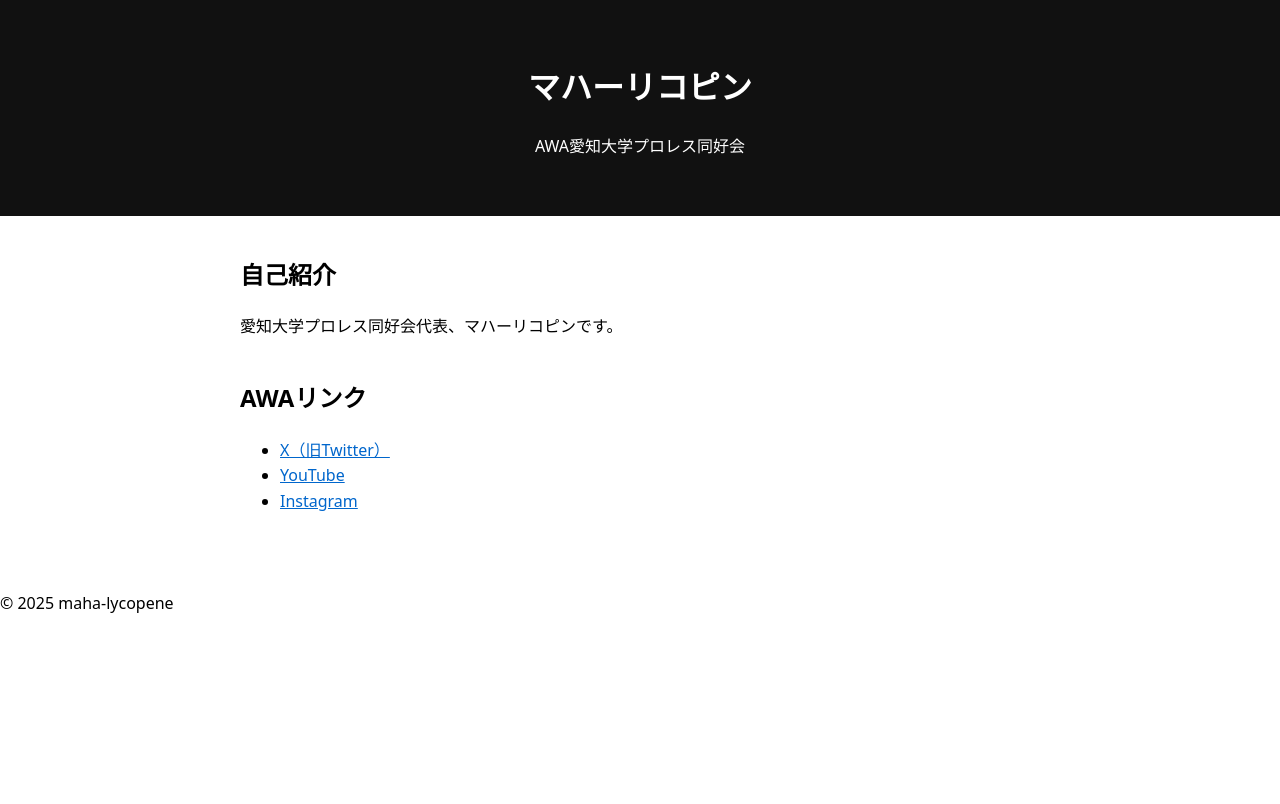
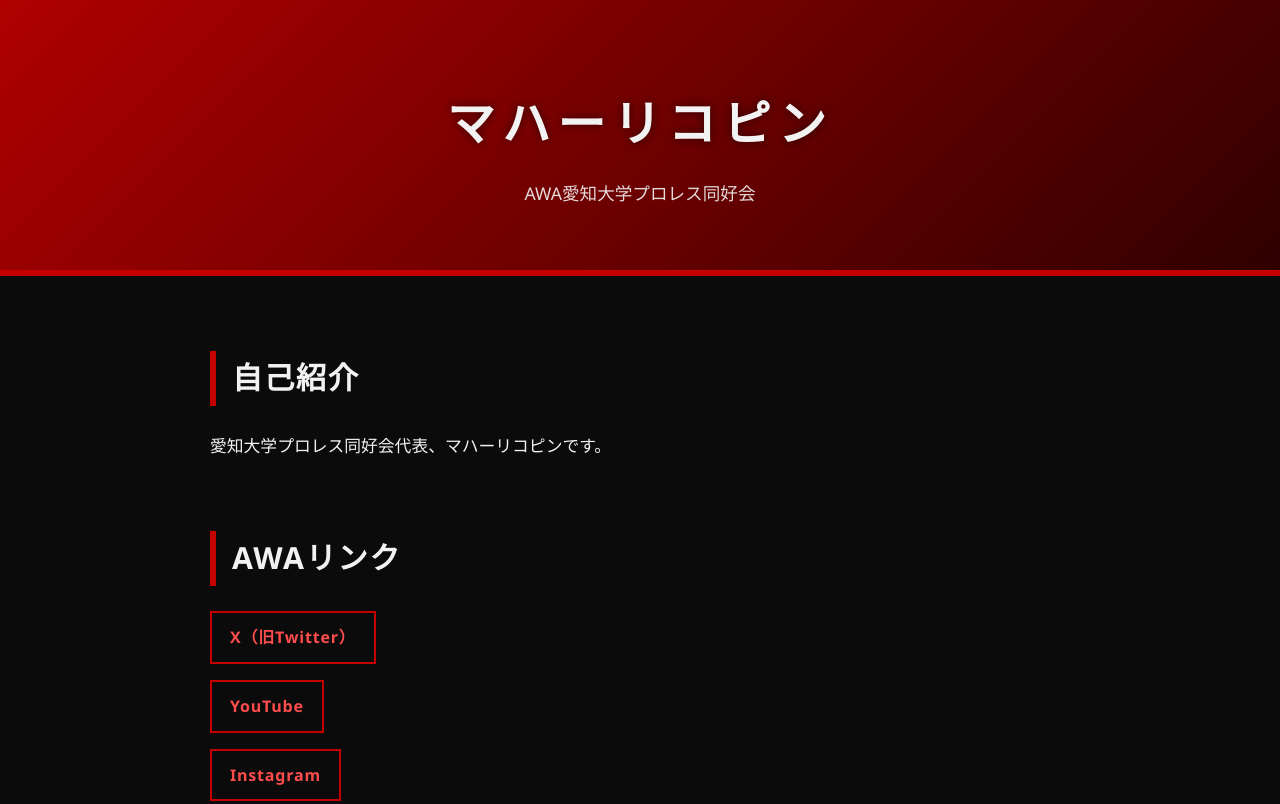
Before and after one commit to maha-lycopene/my-site, a plain HTML site: page index.html in a window 1280 px wide. Shown: the top 804 px of the page. Drawn offline with Linux system fonts and the light colour scheme.

Commit message:
Add files via upload

```diff
--- a/style.css
+++ b/style.css
@@ -1,26 +1,112 @@
+/* ===== リセット ===== */
+* {
+  box-sizing: border-box;
+}
+
+/* ===== 全体 ===== */
 body {
   margin: 0;
-  font-family: system-ui, sans-serif;
-  line-height: 1.6;
+  font-family: "Segoe UI", "Hiragino Kaku Gothic ProN", sans-serif;
+  background: #0b0b0b;
+  color: #f2f2f2;
+  line-height: 1.8;
 }
 
+/* ===== ヘッダー ===== */
 header {
-  background: #111;
-  color: white;
-  padding: 40px;
+  background: linear-gradient(135deg, #b00000, #300000);
   text-align: center;
+  padding: 80px 20px 60px;
+  border-bottom: 6px solid #c40000;
 }
 
-main {
-  padding: 20px;
-  max-width: 800px;
-  margin: auto;
+header h1 {
+  margin: 0;
+  font-size: 3rem;
+  letter-spacing: 0.15em;
+  text-shadow: 0 0 10px rgba(0,0,0,0.6);
 }
 
-section {
-  margin-bottom: 40px;
+header p {
+  margin-top: 12px;
+  font-size: 1.1rem;
+  opacity: 0.9;
 }
 
+/* ===== メイン ===== */
+main {
+  max-width: 900px;
+  margin: 0 auto;
+  padding: 50px 20px;
+}
+
+/* ===== セクション ===== */
+section {
+  margin-bottom: 70px;
+}
+
+h2 {
+  font-size: 1.9rem;
+  margin-bottom: 25px;
+  padding-left: 16px;
+  border-left: 6px solid #c40000;
+  letter-spacing: 0.05em;
+}
+
+/* ===== テキスト ===== */
+p {
+  margin: 0;
+  font-size: 1.05rem;
+}
+
+/* ===== リスト（リンク含む） ===== */
+ul {
+  list-style: none;
+  padding: 0;
+  margin: 0;
+}
+
+li {
+  margin-bottom: 16px;
+}
+
+/* ===== SNSリンク ===== */
 a {
-  color: #0066cc;
+  display: inline-block;
+  padding: 10px 18px;
+  border: 2px solid #c40000;
+  color: #ff4d4d;
+  text-decoration: none;
+  font-weight: bold;
+  letter-spacing: 0.05em;
+  transition: all 0.2s ease;
 }
+
+a:hover {
+  background: #c40000;
+  color: #fff;
+  transform: translateY(-2px);
+}
+
+/* ===== フッター ===== */
+footer {
+  background: #000;
+  text-align: center;
+  padding: 25px 10px;
+  font-size: 0.9rem;
+  opacity: 0.8;
+  border-top: 4px solid #c40000;
+}
+
+/* ===== スマホ対応 ===== */
+@media (max-width: 600px) {
+  header h1 {
+    font-size: 2.2rem;
+    letter-spacing: 0.1em;
+  }
+
+  h2 {
+    font-size: 1.6rem;
+  }
+}
+`
```
